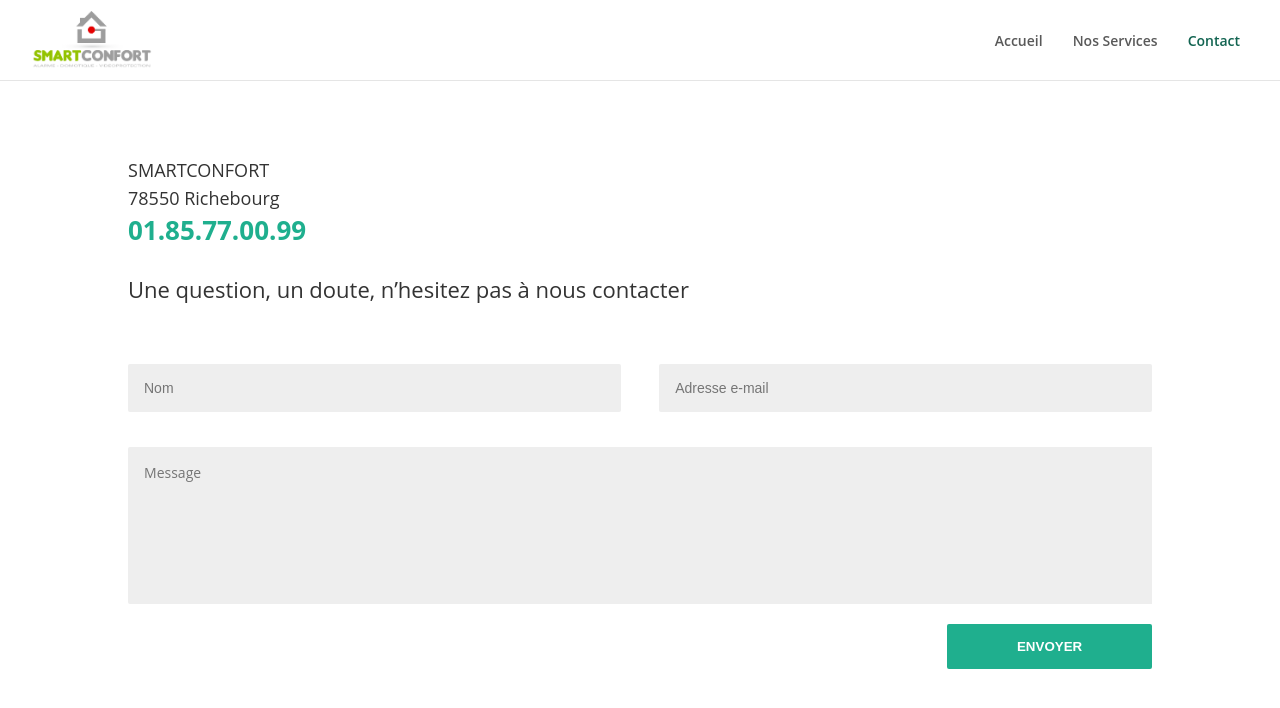
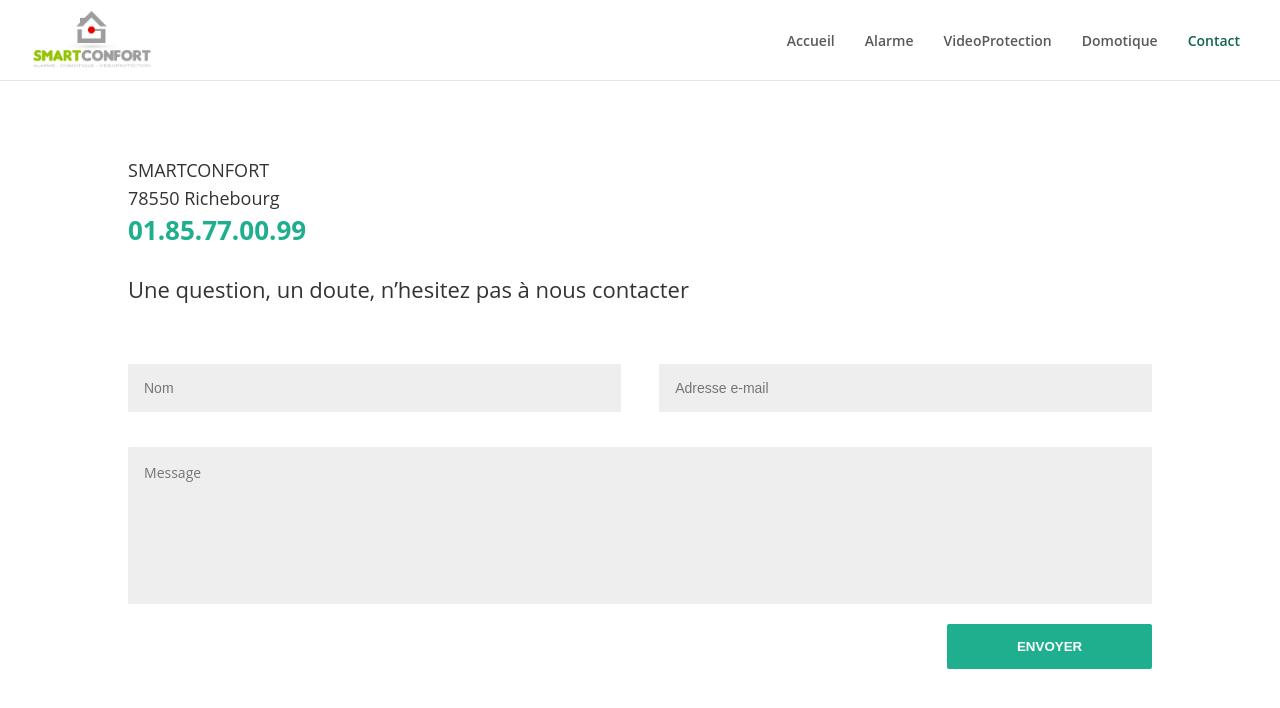
Before and after one commit to simon-silvestre/SmartConfort, a Vue app: page /contact in a window 1280 px wide. Shown: the top 708 px of the page. Built offline with nearby package versions, Linux system fonts and the light colour scheme; what vue-scroll-reveal, vue2-touch-events would draw is missing.

Commit message:
change navBar

```diff
--- a/package.json
+++ b/package.json
@@ -10,7 +10,6 @@
   "dependencies": {
     "core-js": "^3.6.5",
     "emailjs-com": "^2.6.4",
-    "hooper": "^0.3.4",
     "vue": "^2.6.11",
     "vue-router": "^3.2.0",
     "vue-scroll-reveal": "^1.0.11",
--- a/src/App.vue
+++ b/src/App.vue
@@ -25,7 +25,7 @@
   },
   methods: {
     handleView() {
-      this.mobileView = window.innerWidth <= 650;
+      this.mobileView = window.innerWidth <= 830;
     }
   },
   created() {
--- a/src/components/NavBar.vue
+++ b/src/components/NavBar.vue
@@ -3,7 +3,9 @@
     <img src="../assets/logo_smartconfort.webp" alt="logo de la société">
     <nav>
       <router-link to="/">Accueil</router-link>
-      <router-link to="/services">Nos Services</router-link>
+      <router-link to="/alarme">Alarme</router-link>
+      <router-link to="/video">VideoProtection</router-link>
+      <router-link to="/domotique">Domotique</router-link>
       <router-link to="/contact">Contact</router-link>
     </nav>
   </div>
--- a/src/components/NavBarMobile.vue
+++ b/src/components/NavBarMobile.vue
@@ -6,7 +6,9 @@
     </div>
     <nav @click="showNav = !showNav" :class="{'open':showNav}">
       <router-link to="/">Accueil</router-link>
-      <router-link to="/services">Nos Services</router-link>
+      <router-link to="/alarme">Alarme</router-link>
+      <router-link to="/video">VideoProtection</router-link>
+      <router-link to="/domotique">Domotique</router-link>
       <router-link to="/contact">Contact</router-link>
     </nav>
   </div>
@@ -55,7 +57,7 @@
   .Mobile_nav nav {
     position: absolute;
     width: 75%;
-    height: 130px;
+    height: 220px;
     max-height: 0;
     top: 81px;
     padding: 0 3%;
@@ -75,7 +77,7 @@
     font-size: 14px;
     font-weight: 600;
     text-decoration: none;
-    padding: 10px 5%;
+    padding: 12px 5%;
     border-bottom: 1px solid rgba(0, 0, 0, 0.03);
   }
   .Mobile_nav nav a:hover {
@@ -87,7 +89,7 @@
   }
   .Mobile_nav .open {
     visibility: visible;
-    max-height: 135px;
+    max-height: 220px;
     padding: 3%;
   }
 </style>
--- a/src/router/index.js
+++ b/src/router/index.js
@@ -11,12 +11,22 @@
     component: Accueil
   },
   {
-    path: '/services',
-    name: 'services',
-    // route level code-splitting
-    // this generates a separate chunk (about.[hash].js) for this route
-    // which is lazy-loaded when the route is visited.
-    component: () => import(/* webpackChunkName: "about" */ '../views/Services.vue')
+    path: '/alarme',
+    name: 'alarme',
+
+    component: () => import('../views/Alarme.vue')
+  },
+  {
+    path: '/video',
+    name: 'video',
+
+    component: () => import('../views/Video.vue')
+  },
+  {
+    path: '/domotique',
+    name: 'domotique',
+
+    component: () => import('../views/Domotique.vue')
   },
   {
     path: '/contact',
--- a/src/views/Accueil.vue
+++ b/src/views/Accueil.vue
@@ -1,7 +1,7 @@
 <template>
     <div class="home">
         <Carousel>
-            <Carousel-slide>
+            <Carousel-slide style="opacity: 1">
                 <div class="overlay"></div>
                 <img src="@/assets/slider1.webp" alt="salon">
                 <div class="text-container">
@@ -11,7 +11,7 @@
                     </div>
                 </div>
             </Carousel-slide>
-            <Carousel-slide>
+            <Carousel-slide style="opacity: 1">
                 <div class="overlay"></div>
                 <img src="@/assets/slider2.webp" alt="terasse avec baie vitrée">
                 <div class="text-container">
@@ -21,7 +21,7 @@
                    </div>
                 </div>
             </Carousel-slide>
-            <Carousel-slide>
+            <Carousel-slide style="opacity: 1">
                 <div class="overlay"></div>
                 <img src="@/assets/slider3.webp" alt="enfants">
                 <div class="text-container">
@@ -31,7 +31,7 @@
                     </div>
                 </div>
             </Carousel-slide>
-            <Carousel-slide>
+            <Carousel-slide style="opacity: 1">
                 <div class="overlay"></div>
                 <img src="@/assets/slider4.webp" alt="télécommande tactile">
                 <div class="text-container">
```
Also changed, not shown: src/assets/triangle.png (added), src/views/Alarme.vue (renamed from src/views/Services.vue), src/views/Domotique.vue (added), src/views/Video.vue (added), 1 other file (tests, documents, lock files or other folders).
